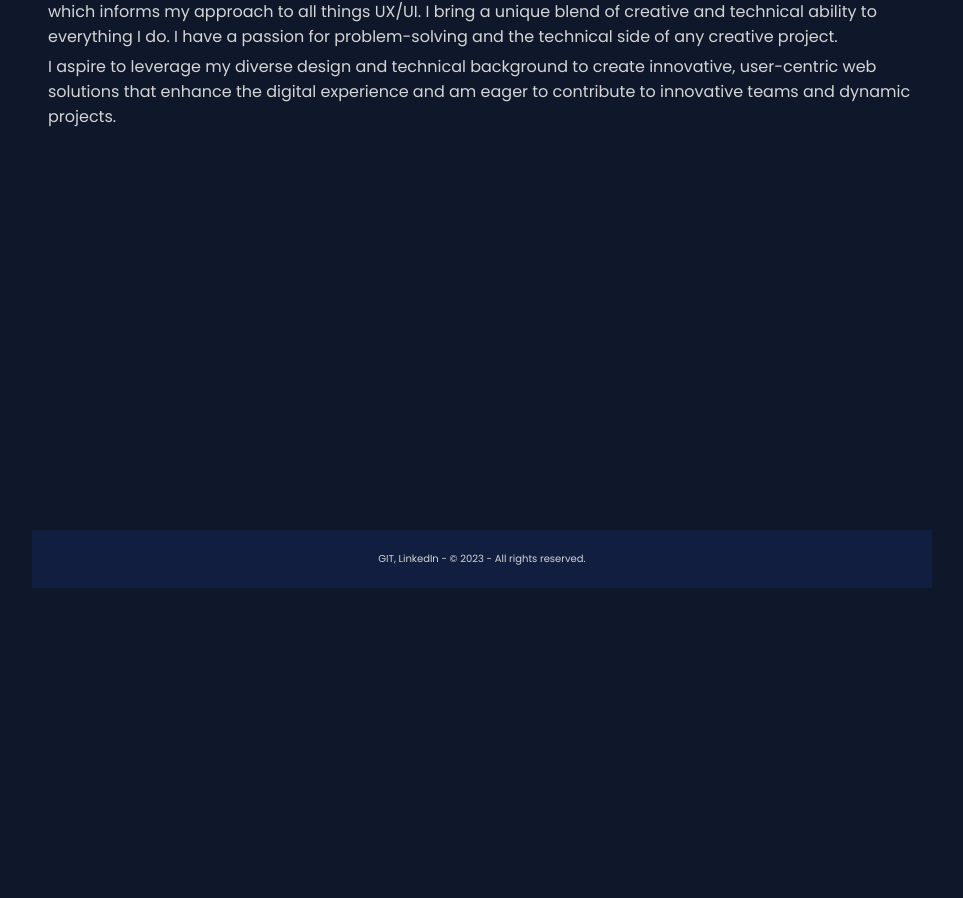
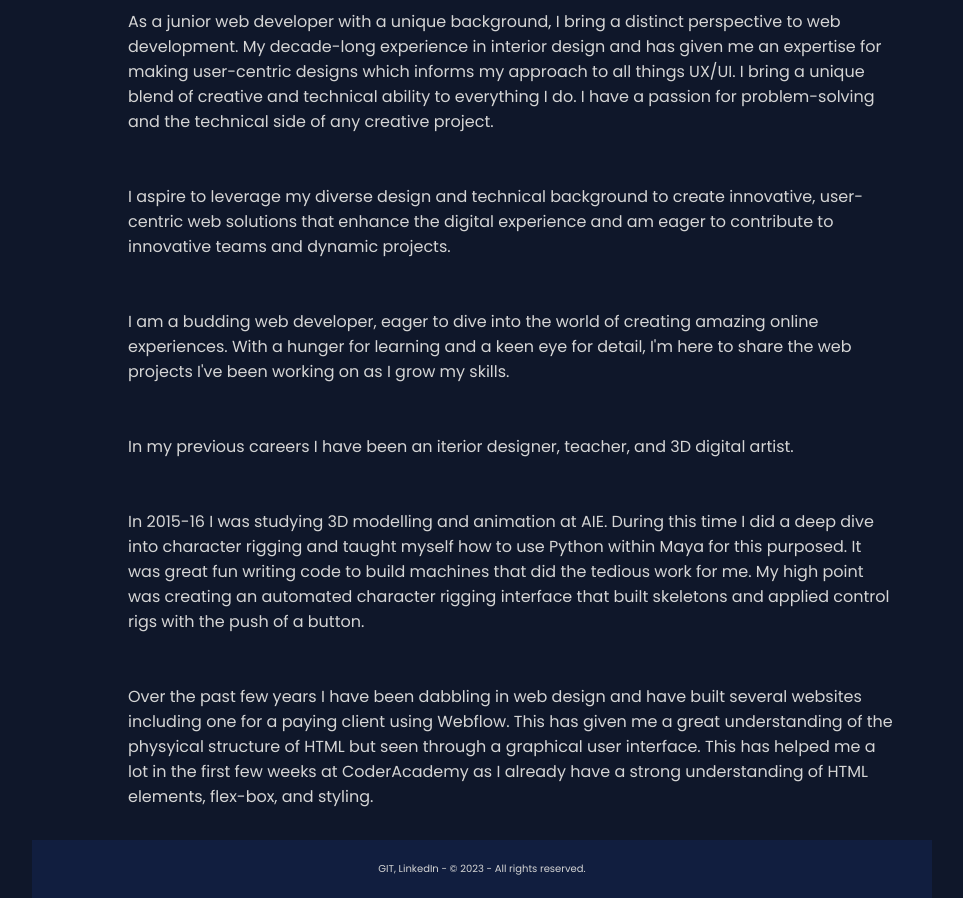
Before and after one commit to Dunconius/portfolio2024, a React (Create React App) app: page /about in a window 1280 px wide. Shown: the part 212-1110 px from the top of the page, without its empty margins (158-1121 px from the left). Before the commit the page ends 800 px from the top, so only its background shows below. Built offline with nearby package versions, Linux system fonts and the light colour scheme.

Commit message:
feat: added about text

```diff
--- a/src/pages/About.jsx
+++ b/src/pages/About.jsx
@@ -3,8 +3,27 @@ const About = () => (
 
   <section className="main-info" id="about">
     <h2>About Me</h2>
-    <p>As a junior web developer with a unique background, I bring a distinct perspective to web development. My decade-long experience in interior design and has given me an expertise for making user-centric designs which informs my approach to all things UX/UI. I bring a unique blend of creative and technical ability to everything I do. I have a passion for problem-solving and the technical side of any creative project.</p>
-    <p>I aspire to leverage my diverse design and technical background to create innovative, user-centric web solutions that enhance the digital experience and am eager to contribute to innovative teams and dynamic projects.</p>
+    <h4>Junior Web Developer</h4>
+    <div>
+      <p>As a junior web developer with a unique background, I bring a distinct perspective to web development. My decade-long experience in interior design and has given me an expertise for making user-centric designs which informs my approach to all things UX/UI. I bring a unique blend of creative and technical ability to everything I do. I have a passion for problem-solving and the technical side of any creative project.</p>
+    </div>
+    <div>
+      <p>I aspire to leverage my diverse design and technical background to create innovative, user-centric web solutions that enhance the digital experience and am eager to contribute to innovative teams and dynamic projects.</p>
+    </div>
+    <div>
+      <p>I am a budding web developer, eager to dive into the world of creating amazing online experiences. With a hunger for learning and a keen eye for detail, I'm here to share the web projects I've been working on as I grow my skills.</p>
+    </div>
+    <div>
+      <p>In my previous careers I have been an iterior designer, teacher, and 3D digital artist.</p>
+    </div>
+    <div>
+      <p>In 2015-16 I was studying 3D modelling and animation at AIE. During this time I did a deep dive into character rigging and taught myself how to use Python within Maya for this purposed. It was great fun writing code to build machines that did the tedious work for me. My high point was creating an automated character rigging interface that built skeletons and applied control rigs with the push of a button.</p>
+    </div>
+    <div>
+      <p>Over the past few years I have been dabbling in web design and have built several websites including one for a paying client using Webflow. This has given me a great understanding of the physyical structure of HTML but seen through a graphical user interface. This has helped me a lot in the first few weeks at CoderAcademy as I already have a strong understanding of HTML elements, flex-box, and styling.</p>
+    </div>
+
+
   </section>
 
 );
--- a/src/pages/HomePage.jsx
+++ b/src/pages/HomePage.jsx
@@ -1,9 +1,12 @@
 
 const HomePage = () => (
     <div className="main-info" id="home">
-        <h1>Duncan Bean</h1>
+        <h2>About Me</h2>
         <h4>Junior Web Developer</h4>
-        <p>I love user-centric design and all building things with code</p>
+        <p>I am a budding web developer, eager to dive into the world of creating amazing online experiences. With a hunger for learning and a keen eye for detail, I'm here to share the web projects I've been working on as I grow my skills.</p>
+        <p>In my previous careers I have been an iterior designer, teacher, and 3D digital artist.</p>
+        <p>In 2015-16 I was studying 3D modelling and animation at AIE. During this time I did a deep dive into character rigging and taught myself how to use Python within Maya for this purposed. It was great fun writing code to build machines that did the tedious work for me. My high point was creating an automated character rigging interface that built skeletons and applied control rigs with the push of a button.</p>
+        <p>Over the past few years I have been dabbling in web design and have built several websites including one for a paying client using Webflow. This has given me a great understanding of the physyical structure of HTML but seen through a graphical user interface. This has helped me a lot in the first few weeks at CoderAcademy as I already have a strong understanding of HTML elements, flex-box, and styling.</p>
     </div>
 );
 
```
